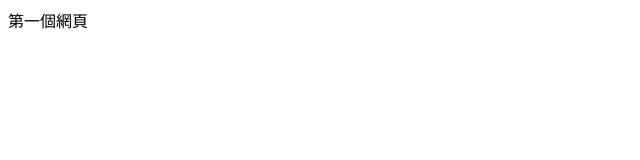
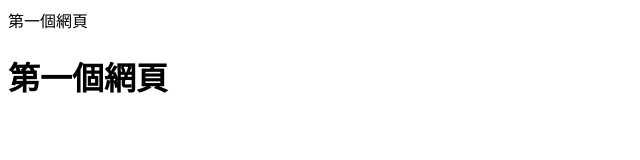
Before and after one commit to elvics15/test, a plain HTML site: page index.html in a window 1280 px wide. Shown: the whole page, without its empty margins (0-640 px from the left). Drawn offline with Linux system fonts and the light colour scheme.

Commit message:
加入h1標籤

```diff
--- a/index.html
+++ b/index.html
@@ -7,6 +7,6 @@
 </head>
 <body>
     第一個網頁
-
+    <h1>第一個網頁</h1>
 </body>
 </html>
```
